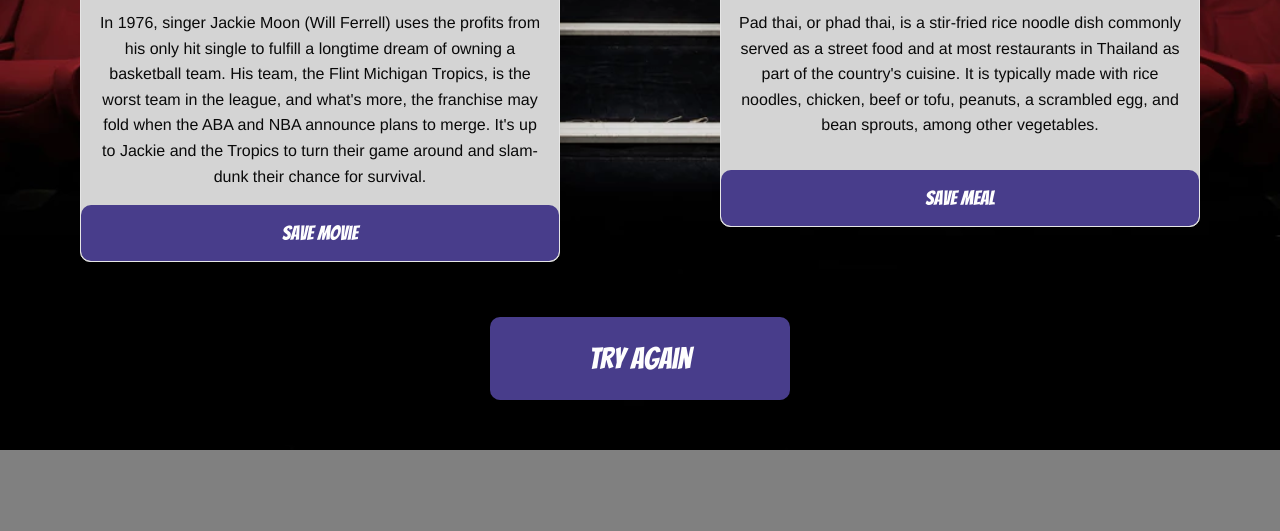
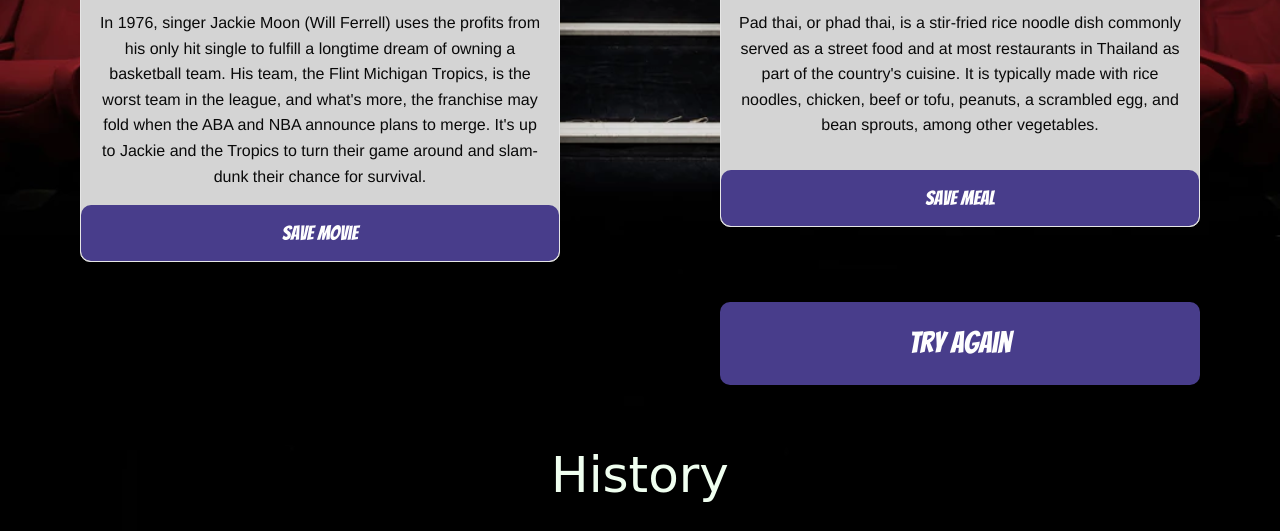
Before and after one commit to LasetteBrown/project-1-cinemunch-ap-for-night-inn, a plain HTML site: page index2.html in a window 1280 px wide. Shown: the part 618-1149 px from the top of the page. Before the commit the page ends 1068 px from the top, so only its background shows below. Drawn offline with nearby package versions, Linux system fonts and the light colour scheme; no server answers; a web font is replaced by a local one.

Commit message:
fixing button layout and adding a history link

```diff
--- a/assets/css/style.css
+++ b/assets/css/style.css
@@ -75,7 +75,6 @@ h2 {
 }
 
 .btn {
-
     background-color: darkslateblue;
     border-radius: 10px;
 }
@@ -100,8 +99,18 @@ h2 {
     font-size: 30px;
 }
 
+.center {
+    top: 50%;
+    -ms-transform: translateY(-100%);
+    transform: translateY(0%);
+    margin-top: 75px;
+    width: 75%;
+}
+
 .dropdown-pane {
     background-color: rgb(212, 212, 212);
+    width: 37.5%;
+    border-radius: 10px;
 }
 .redo {
     width: 100%;
@@ -111,3 +120,35 @@ h2 {
     border-style: solid;
     margin-bottom: 1px;
 }
+
+.history {
+    text-align: center;
+    font-size: 50px;
+    color: honeydew;
+    font-family: 'Just Another Hand', cursive;
+    padding-top: 0;
+}
+
+.container {
+    position: relative;
+    min-height: 100vh;
+}
+
+.bottom {
+    position: fixed;
+    left: 0;
+    bottom: 0;
+    width: 100%;
+    text-align: center;
+    margin-bottom: 0;
+}
+
+@media screen and (max-width: 639px)  {
+    .dropdown-pane {
+        width: 75%;
+    }
+
+    .center {
+        margin-top: 20px;
+    }
+}
--- a/index2.html
+++ b/index2.html
@@ -63,12 +63,8 @@
                     </div>
                     <a class="button large save" id="save-food-btn" href="#">Save Meal</a>
                 </div>
-            </div>
-        </div>
 
-        <div class="grid-x">
-            <div class="cell small-12">
-                <button class="button btn redo-button" type="button" data-toggle="example-dropdown">Try Again</button>
+                <button class="button btn redo-button center" type="button" data-toggle="example-dropdown">Try Again</button>
                 <div class="dropdown-pane" id="example-dropdown" data-dropdown data-auto-focus="true">
                     <div class="grid-x">
                         <a class="button large redo redo-movie small-6" href="#">Redo Movie</a>
@@ -76,9 +72,14 @@
                         <a class="button large redo redo-both small-12" href="#">Redo Both</a>
                     </div>
                 </div>
-
             </div>
         </div>
+
+    </div>
+    <div class="footer" href = "index3.html">
+        <a class="navbar-brand" href="index3.html">
+            <p class="history">History</p>
+        </a>
     </div>
 
 
```
Also changed, not shown: index.html (+8 -2 lines), assets/images/CM.png (added).
